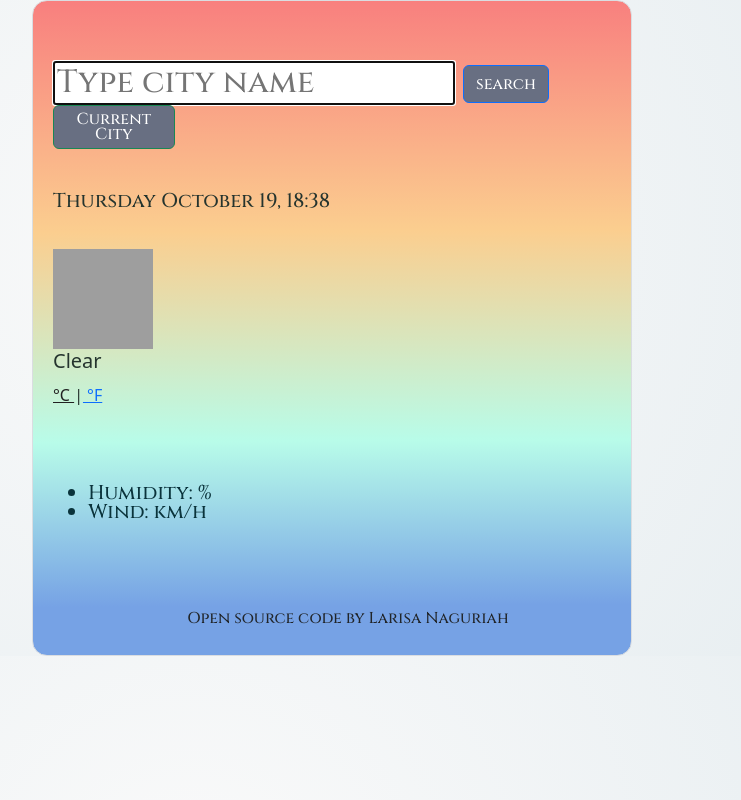
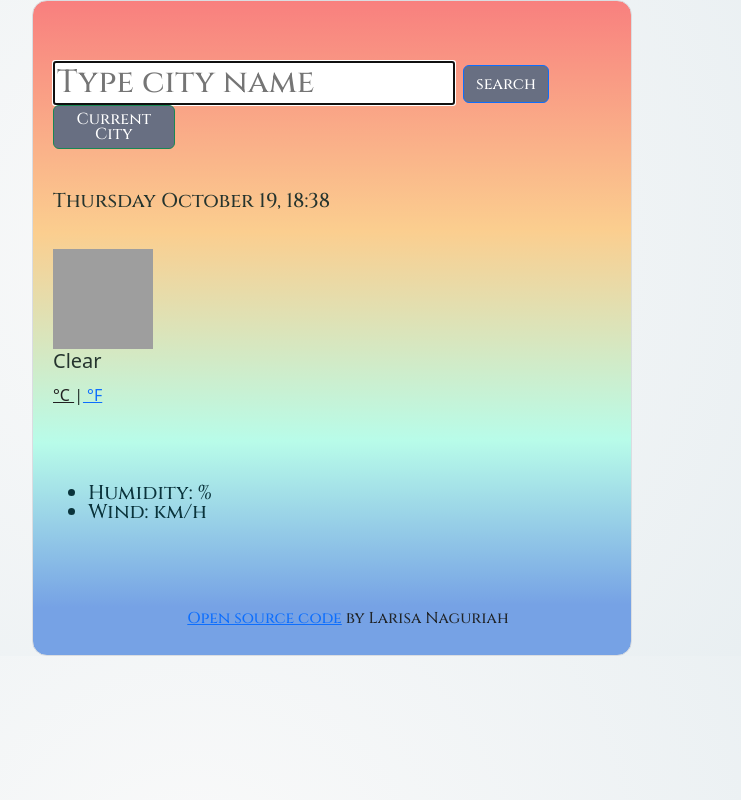
Before and after one commit to Larisa23N/APP, a website built with Parcel: page index.html in a window 1280 px wide. Shown: the whole page, without its empty margins (50-791 px from the left). Built offline with nearby package versions, Linux system fonts and the light colour scheme; no server answers; grey boxes are pictures that could not be loaded.

Commit message:
git hub target

```diff
--- a/index.html
+++ b/index.html
@@ -85,7 +85,10 @@
 
 
             </div>
-            <small><a=https://github.com/Larisa23N/weather-apps.git target="_blank">Open source code</a> by Larisa Naguriah</small>
+            <small>
+                <a href="https://github.com/Larisa23N/weather-apps.git" target="_blank"
+                >Open source code</a>
+                 by Larisa Naguriah</small>
 
 
 </div>
```
